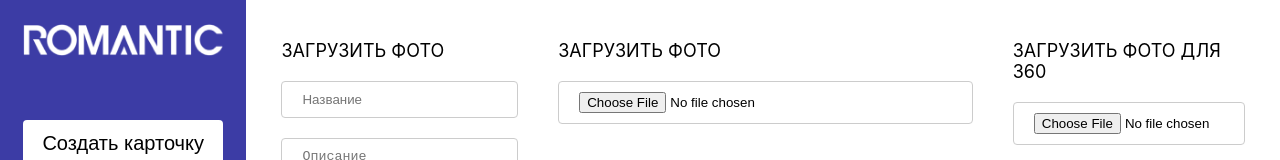
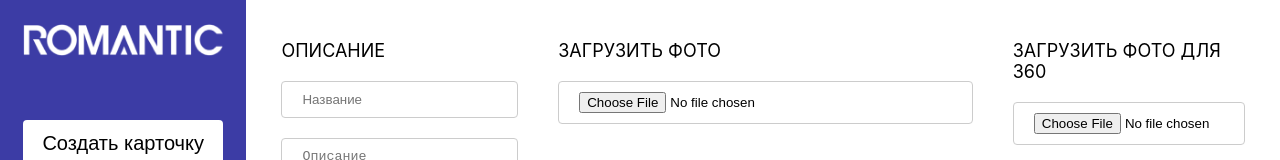
Before and after one commit to Mikhaylov-M/romantic-admin, a React (Create React App) app: page / in a window 1280 px wide. Shown: the top 160 px of the page. Built offline with nearby package versions, Linux system fonts and the light colour scheme.

Commit message:
minimal fix

```diff
--- a/src/Create.jsx
+++ b/src/Create.jsx
@@ -1,5 +1,5 @@
 import { useRef, useState } from "react";
-import { axiosGet, url } from "./api/axios.request";
+import { url } from "./api/axios.request";
 import axios from "axios";
 
 const Create = () => {
@@ -151,7 +151,7 @@ const Create = () => {
       <div className="create__container container">
         <div className="create__wrapper">
           <form className="create__form" action="">
-            <p className="create__title">Загрузить фото</p>
+            <p className="create__title">Описание</p>
             <input className="create__inputs" type="text"
               placeholder="Название"
               onInput={e =>
```
